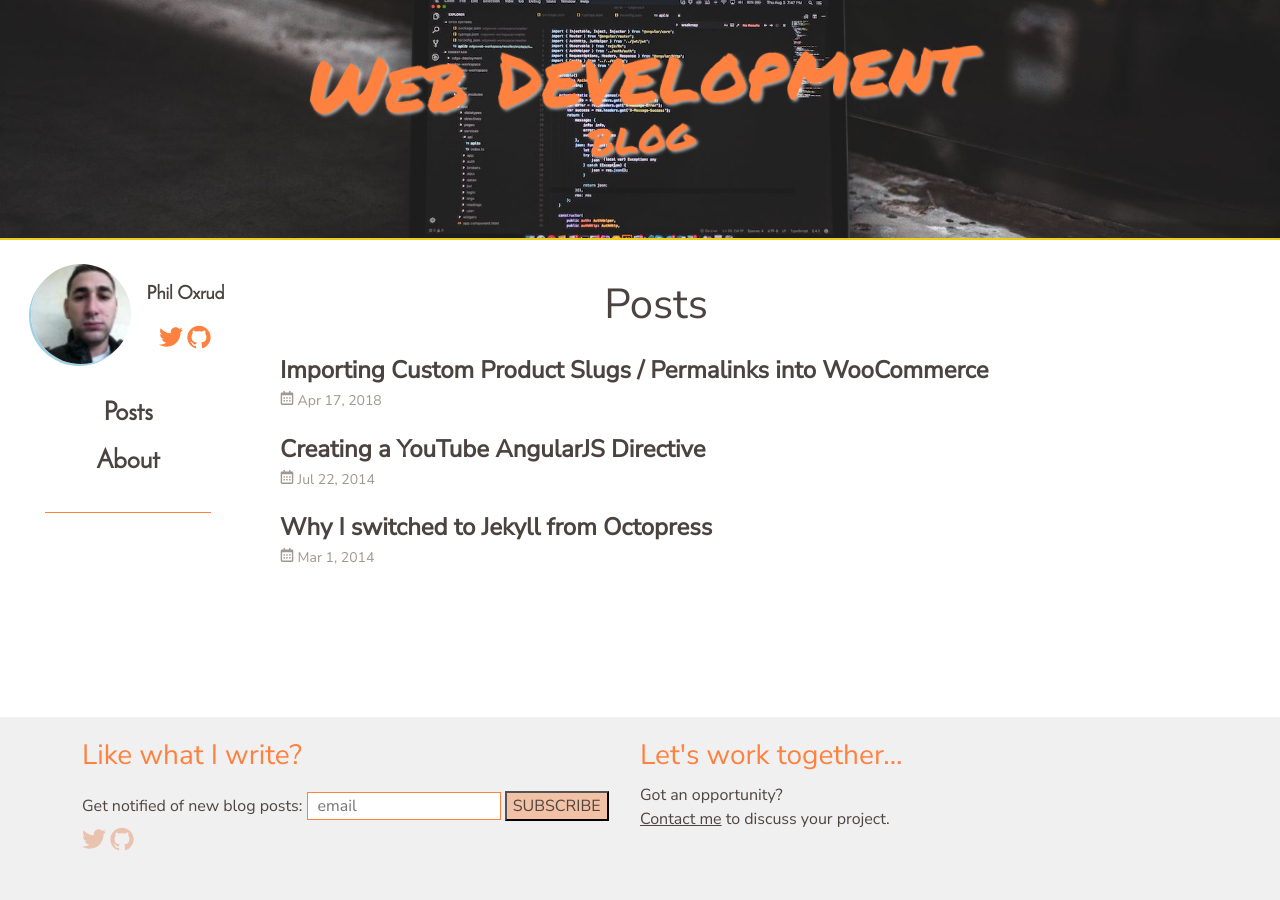
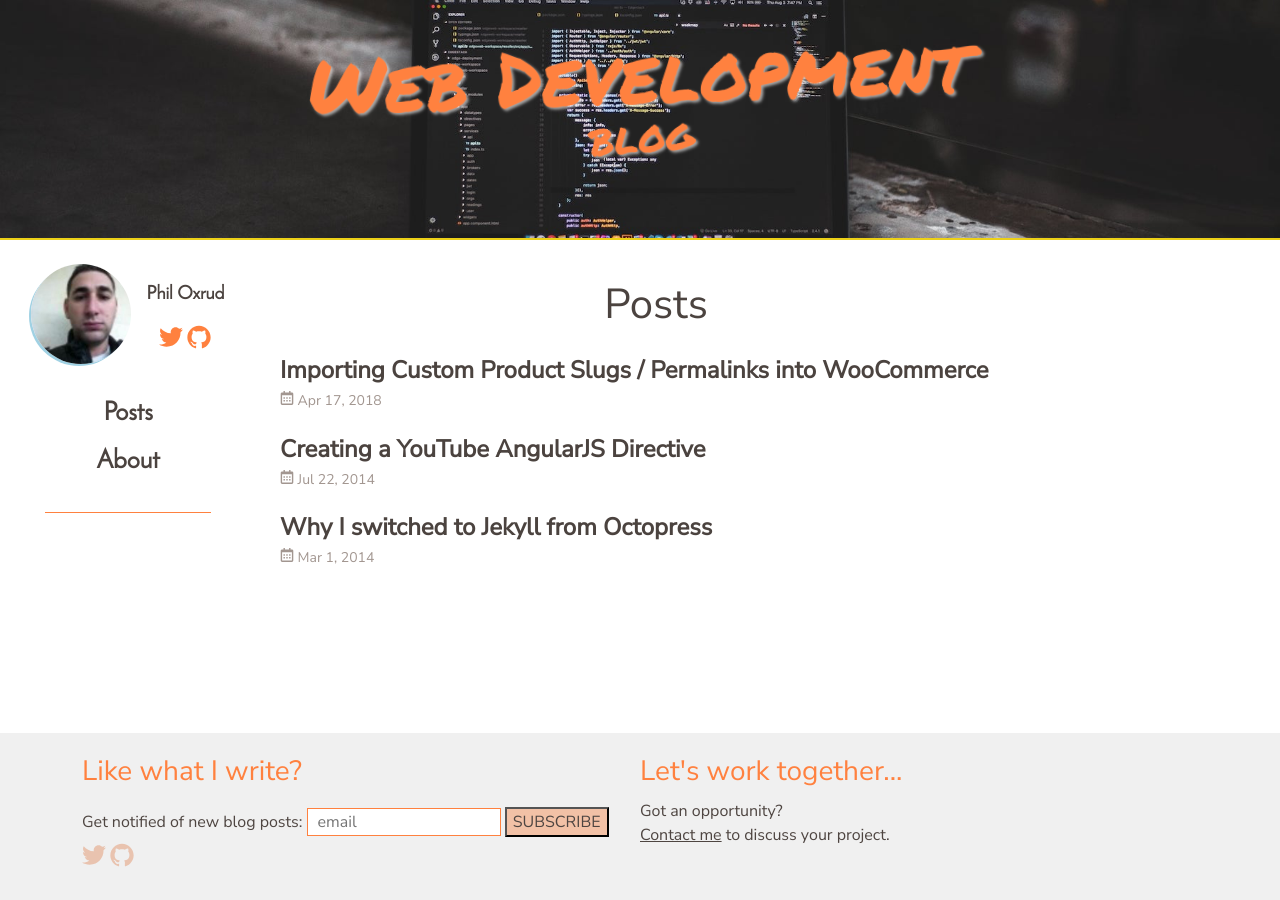
Before and after one commit to poxrud/poxrud.github.io, a Jekyll site: the page built from index.md, in a window 1280 px wide. Built offline with Jekyll 4.4.1, drawn with Linux system fonts in a browser that asks for light colours.

Commit message:
fix minor layout bugs

```diff
--- a/_sass/modules/_hero.scss
+++ b/_sass/modules/_hero.scss
@@ -4,6 +4,8 @@
   position: relative;
 
   border-bottom: 2px solid hsl(52, 85%, 51%);
+
+  overflow: hidden;
 
   .hero__headline {
     font-family: 'permanent_markerregular', Arial, sans-serif;
--- a/_sass/modules/_media-object.scss
+++ b/_sass/modules/_media-object.scss
@@ -5,8 +5,8 @@
   flex-wrap: wrap;
 
   > img {
-    width: 100px;
-    height: 100%;
+    width: auto;
+    height: 100px;
     margin-right: 3rem;
   }
 
--- a/_sass/modules/_post.scss
+++ b/_sass/modules/_post.scss
@@ -23,3 +23,9 @@
     color: $lightGray;
   }
 }
+
+.post-content {
+  img {
+    max-width: 100%;
+  }
+}
--- a/_sass/sections/_footer.scss
+++ b/_sass/sections/_footer.scss
@@ -46,6 +46,4 @@ footer {
     fill: $iconsColor;
     margin-top:0.6rem;
   }
-
-  padding-bottom: 1.6rem;
 }
```
